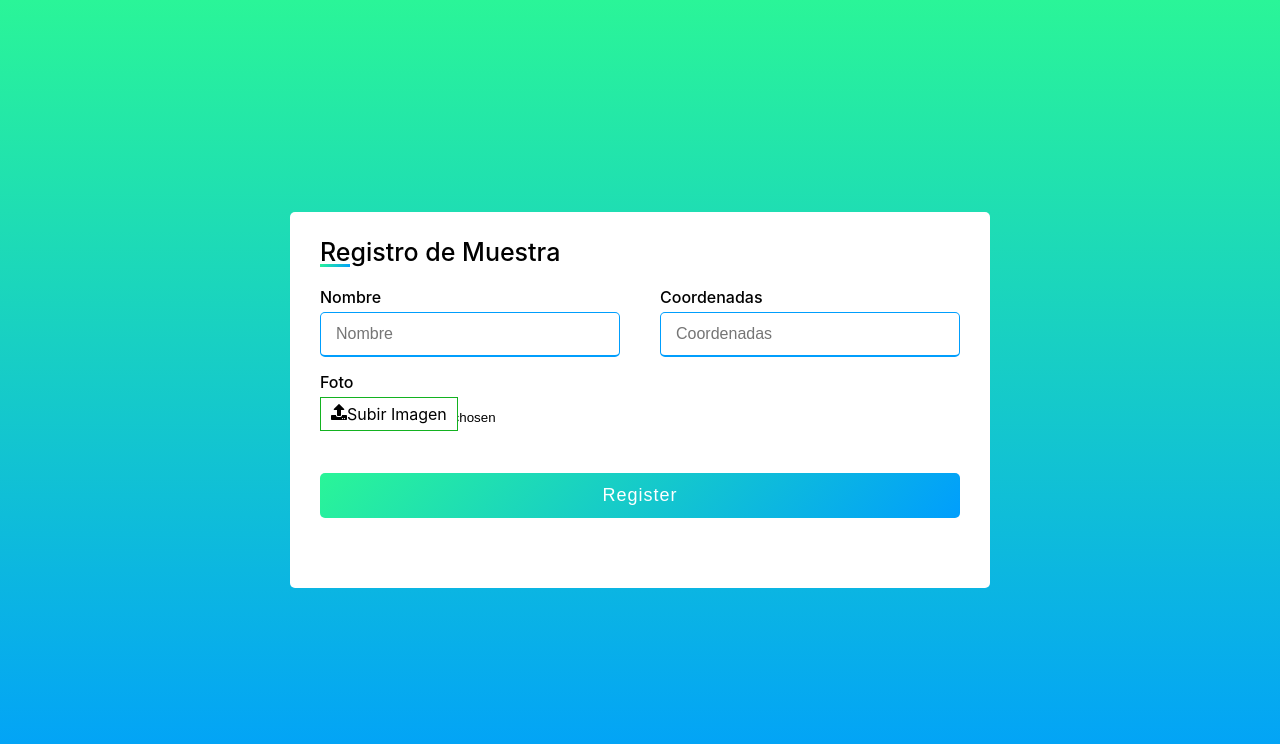
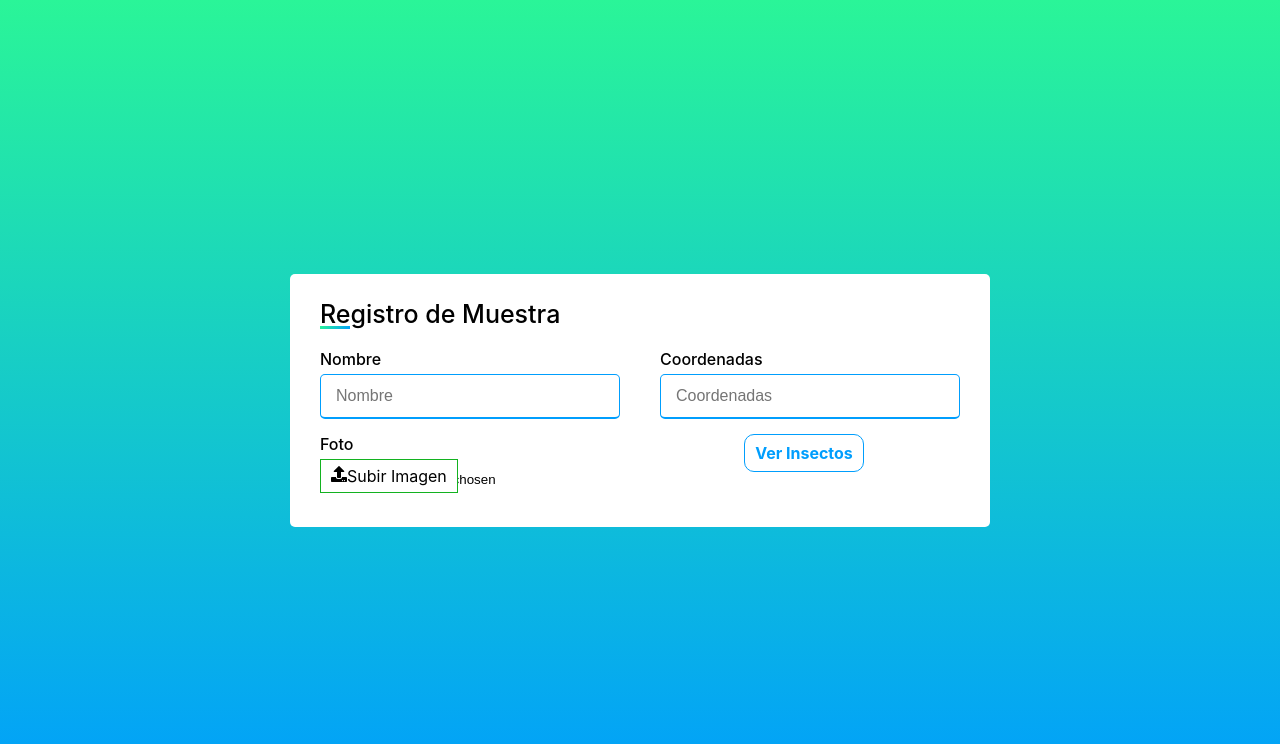
Before and after one commit to rikicop/insect-front-vercl, a Next.js app: page /crearinsecto in a window 1280 px wide. Shown: the top 744 px of the page. Built offline with nearby package versions, Linux system fonts and the light colour scheme; no server answers.

Commit message:
ver insects button

```diff
--- a/components/FormInsecto/CIStyles.tsx
+++ b/components/FormInsecto/CIStyles.tsx
@@ -38,6 +38,15 @@ background: linear-gradient(180deg, #2af598 0%, #009efd 100%);
 form .user-details .input-box{
     margin-bottom: 15px;
     width: calc(100% / 2 - 20px)
+}
+
+form .user-details .input-box .link{
+    color: #009efd;
+    border:"solid 1px";
+    border-radius:"10px";
+    padding: 0.5rem;
+    text-align: center;
+    font-weight: bolder;
 }
 
 .user-details .input-box .details{
--- a/components/FormInsecto/index.tsx
+++ b/components/FormInsecto/index.tsx
@@ -1,7 +1,9 @@
 import React, { useEffect, useState } from 'react'
 import { Body } from './CIStyles'
-import {useForm, SubmitHandler, FormState} from 'react-hook-form'
+import {useForm, SubmitHandler} from 'react-hook-form'
 import {FaUpload} from 'react-icons/fa'
+import { useRouter } from 'next/router'
+import Link from 'next/link'
 
 interface IFormInput{
     name: string;
@@ -12,7 +14,9 @@ interface IFormInput{
 const FormInsecto = () => {
     const [location, setLocation] = useState({latitude: 0, longitude: 0})
     const [isSubmit, setIsSubmit] = useState(false)
-    //is submitting
+
+    const router = useRouter()
+
 
     useEffect(()=> {
     navigator.geolocation.getCurrentPosition(function(position) {
@@ -80,10 +84,15 @@ const FormInsecto = () => {
                             <input id="file-upload" type="file" {...register("image", {required:true})} />
                          </div>
                     </div>
+                    <div className="input-box" style={{width:"120px", marginRight: "15%"}}>
+                        <div className='link' style={{  border:"solid 1px" , borderRadius:"10px"}} >
+                            <Link href="/">
+                                <a>Ver Insectos</a>
+                            </Link>
+                        </div>
+                    </div>
                 </div>
-                <div className="button">
-                    <input type="submit" name="" value="Register" />
-                </div>
+
                 <div>
                     {errors.name && (
                     <span>El Campo Nombre es requerido</span>
```
